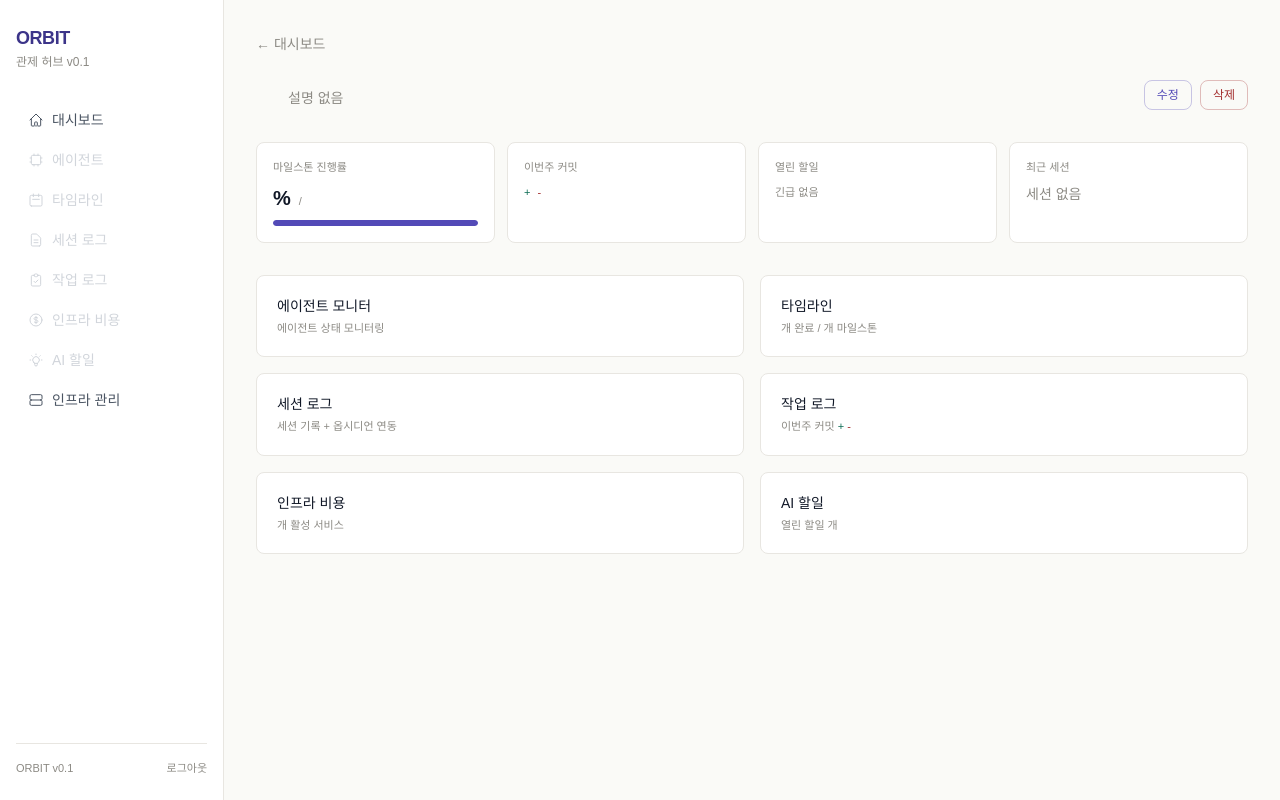
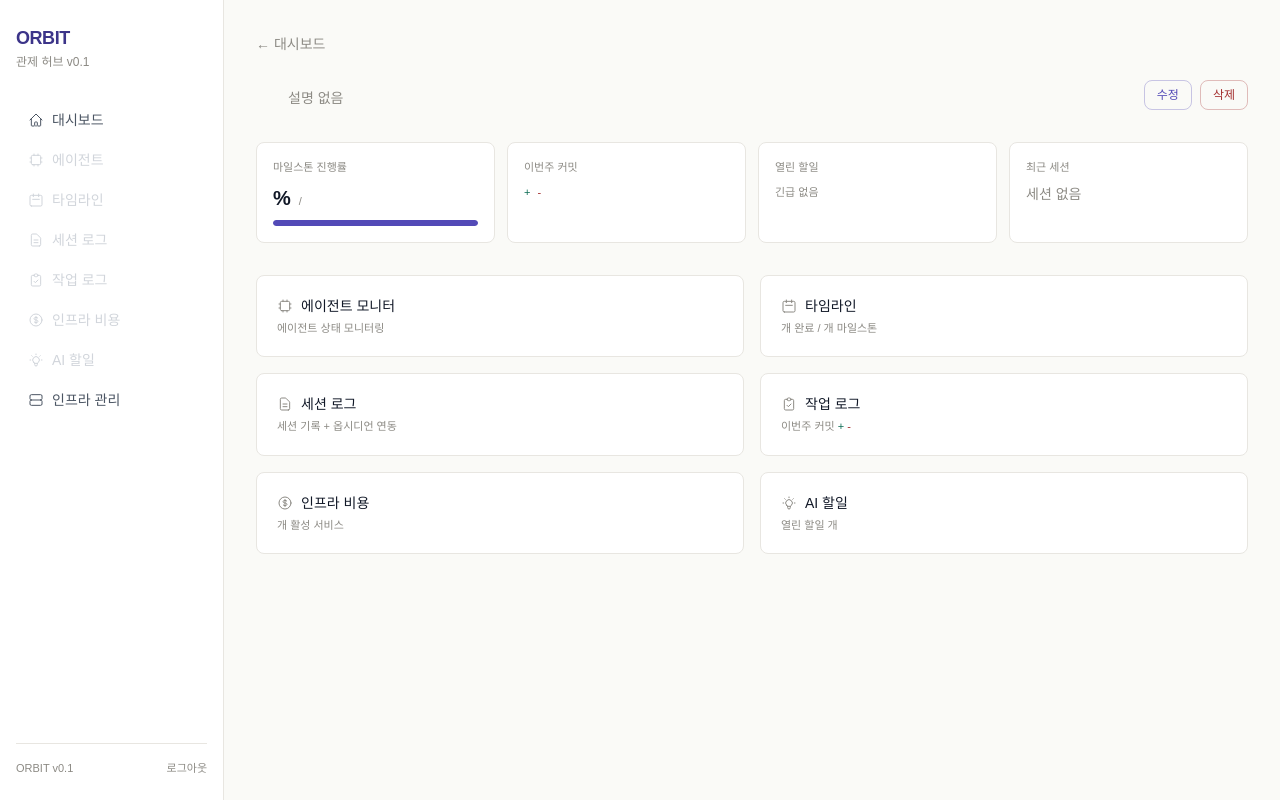
Before and after one commit to hjwon06/orbit, a Python web app: template app/templates/project_detail.html in a window 1280 px wide. Run offline with Jinja, Linux system fonts and the light colour scheme; the template is opened without the code that fills it, so the values that code supplies are empty; some libraries are stand-ins or nearby versions; some web fonts are replaced.

Commit message:
모듈 카드 아이콘 + 비용 필터 토글 추가
- project_detail.html: 6개 모듈 카드에 SVG 아이콘 추가 (사이드바와 동일)
- costs.html: 활성만/전체 토글 버튼 + filteredCosts 필터링

에이전트 실행 기록:
- A0 설계 (run=12) → A4 구현 (run=13) → QA 검증 (run=14)

Co-Authored-By: Claude Opus 4.6 (1M context) <noreply@anthropic.com>

```diff
--- a/app/templates/project_detail.html
+++ b/app/templates/project_detail.html
@@ -124,42 +124,60 @@
     <div class="grid grid-cols-1 md:grid-cols-2 gap-4">
         <a href="/projects/{{ project.slug }}/agents" class="bg-card border border-border rounded-lg p-5 hover:border-accent/30 hover:shadow-sm transition-all group">
             <div class="flex items-center justify-between">
+                <div class="flex items-center gap-2">
+                    <svg class="w-4 h-4 text-muted shrink-0" fill="none" stroke="currentColor" viewBox="0 0 24 24"><path stroke-linecap="round" stroke-linejoin="round" stroke-width="1.5" d="M9 3v2m6-2v2M9 19v2m6-2v2M5 9H3m2 6H3m18-6h-2m2 6h-2M7 19h10a2 2 0 002-2V7a2 2 0 00-2-2H7a2 2 0 00-2 2v10a2 2 0 002 2z"/></svg>
                     <p class="text-sm font-medium group-hover:text-accent-dark transition-colors">에이전트 모니터</p>
+                </div>
                 <span class="text-lg font-semibold {% if summary.agents_running > 0 %}text-accent{% else %}text-muted{% endif %}">{{ summary.agents_total }}</span>
             </div>
             <p class="text-[11px] text-muted mt-1">{% if summary.agents_running > 0 %}{{ summary.agents_running }}개 실행 중{% else %}에이전트 상태 모니터링{% endif %}</p>
         </a>
         <a href="/projects/{{ project.slug }}/timeline" class="bg-card border border-border rounded-lg p-5 hover:border-accent/30 hover:shadow-sm transition-all group">
             <div class="flex items-center justify-between">
+                <div class="flex items-center gap-2">
+                    <svg class="w-4 h-4 text-muted shrink-0" fill="none" stroke="currentColor" viewBox="0 0 24 24"><path stroke-linecap="round" stroke-linejoin="round" stroke-width="1.5" d="M8 7V3m8 4V3m-9 8h10M5 21h14a2 2 0 002-2V7a2 2 0 00-2-2H5a2 2 0 00-2 2v12a2 2 0 002 2z"/></svg>
                     <p class="text-sm font-medium group-hover:text-accent-dark transition-colors">타임라인</p>
+                </div>
                 <span class="text-lg font-semibold text-muted">{{ summary.ms_total }}</span>
             </div>
             <p class="text-[11px] text-muted mt-1">{{ summary.ms_done }}개 완료 / {{ summary.ms_total }}개 마일스톤</p>
         </a>
         <a href="/projects/{{ project.slug }}/sessions" class="bg-card border border-border rounded-lg p-5 hover:border-accent/30 hover:shadow-sm transition-all group">
             <div class="flex items-center justify-between">
+                <div class="flex items-center gap-2">
+                    <svg class="w-4 h-4 text-muted shrink-0" fill="none" stroke="currentColor" viewBox="0 0 24 24"><path stroke-linecap="round" stroke-linejoin="round" stroke-width="1.5" d="M9 12h6m-6 4h6m2 5H7a2 2 0 01-2-2V5a2 2 0 012-2h5.586a1 1 0 01.707.293l5.414 5.414a1 1 0 01.293.707V19a2 2 0 01-2 2z"/></svg>
                     <p class="text-sm font-medium group-hover:text-accent-dark transition-colors">세션 로그</p>
+                </div>
                 <span class="text-lg font-semibold text-muted">{{ summary.sessions_total }}</span>
             </div>
             <p class="text-[11px] text-muted mt-1">{% if summary.latest_session %}최근: {{ summary.latest_session.started_at | kst }}{% else %}세션 기록 + 옵시디언 연동{% endif %}</p>
         </a>
         <a href="/projects/{{ project.slug }}/logs" class="bg-card border border-border rounded-lg p-5 hover:border-accent/30 hover:shadow-sm transition-all group">
             <div class="flex items-center justify-between">
+                <div class="flex items-center gap-2">
+                    <svg class="w-4 h-4 text-muted shrink-0" fill="none" stroke="currentColor" viewBox="0 0 24 24"><path stroke-linecap="round" stroke-linejoin="round" stroke-width="1.5" d="M9 5H7a2 2 0 00-2 2v12a2 2 0 002 2h10a2 2 0 002-2V7a2 2 0 00-2-2h-2M9 5a2 2 0 002 2h2a2 2 0 002-2M9 5a2 2 0 012-2h2a2 2 0 012 2m-6 9l2 2 4-4"/></svg>
                     <p class="text-sm font-medium group-hover:text-accent-dark transition-colors">작업 로그</p>
+                </div>
                 <span class="text-lg font-semibold text-muted">{{ summary.week_commits }}</span>
             </div>
             <p class="text-[11px] text-muted mt-1">이번주 커밋 <span class="text-success">+{{ summary.week_add }}</span> <span class="text-danger">-{{ summary.week_del }}</span></p>
         </a>
         <a href="/projects/{{ project.slug }}/costs" class="bg-card border border-border rounded-lg p-5 hover:border-accent/30 hover:shadow-sm transition-all group">
             <div class="flex items-center justify-between">
+                <div class="flex items-center gap-2">
+                    <svg class="w-4 h-4 text-muted shrink-0" fill="none" stroke="currentColor" viewBox="0 0 24 24"><path stroke-linecap="round" stroke-linejoin="round" stroke-width="1.5" d="M12 8c-1.657 0-3 .895-3 2s1.343 2 3 2 3 .895 3 2-1.343 2-3 2m0-8c1.11 0 2.08.402 2.599 1M12 8V7m0 1v8m0 0v1m0-1c-1.11 0-2.08-.402-2.599-1M21 12a9 9 0 11-18 0 9 9 0 0118 0z"/></svg>
                     <p class="text-sm font-medium group-hover:text-accent-dark transition-colors">인프라 비용</p>
+                </div>
                 <span class="text-lg font-semibold text-muted">{{ summary.costs_total }}</span>
             </div>
             <p class="text-[11px] text-muted mt-1">{{ summary.costs_total }}개 활성 서비스</p>
         </a>
         <a href="/projects/{{ project.slug }}/todos" class="bg-card border border-border rounded-lg p-5 hover:border-accent/30 hover:shadow-sm transition-all group">
             <div class="flex items-center justify-between">
+                <div class="flex items-center gap-2">
+                    <svg class="w-4 h-4 text-muted shrink-0" fill="none" stroke="currentColor" viewBox="0 0 24 24"><path stroke-linecap="round" stroke-linejoin="round" stroke-width="1.5" d="M9.663 17h4.673M12 3v1m6.364 1.636l-.707.707M21 12h-1M4 12H3m3.343-5.657l-.707-.707m2.828 9.9a5 5 0 117.072 0l-.548.547A3.374 3.374 0 0014 18.469V19a2 2 0 11-4 0v-.531c0-.895-.356-1.754-.988-2.386l-.548-.547z"/></svg>
                     <p class="text-sm font-medium group-hover:text-accent-dark transition-colors">AI 할일</p>
+                </div>
                 <span class="text-lg font-semibold {% if summary.open_todos > 0 %}text-warning{% else %}text-muted{% endif %}">{{ summary.open_todos }}</span>
             </div>
             <p class="text-[11px] text-muted mt-1">{% if summary.high_todos > 0 %}긴급 {{ summary.high_todos }}개 포함{% else %}열린 할일 {{ summary.open_todos }}개{% endif %}</p>
```
Also changed, not shown: app/templates/costs.html (+18 -5 lines). Lines whose indentation alone changed are shown as unchanged.
